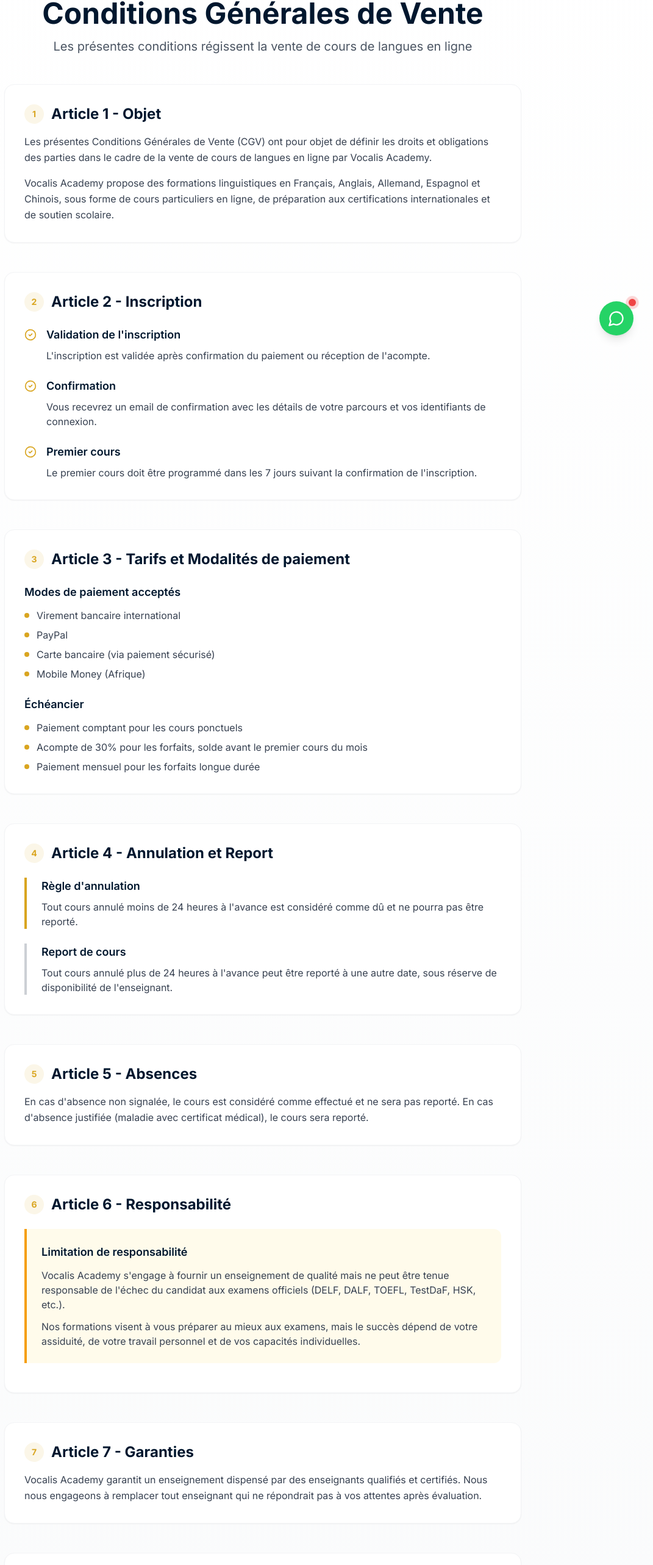
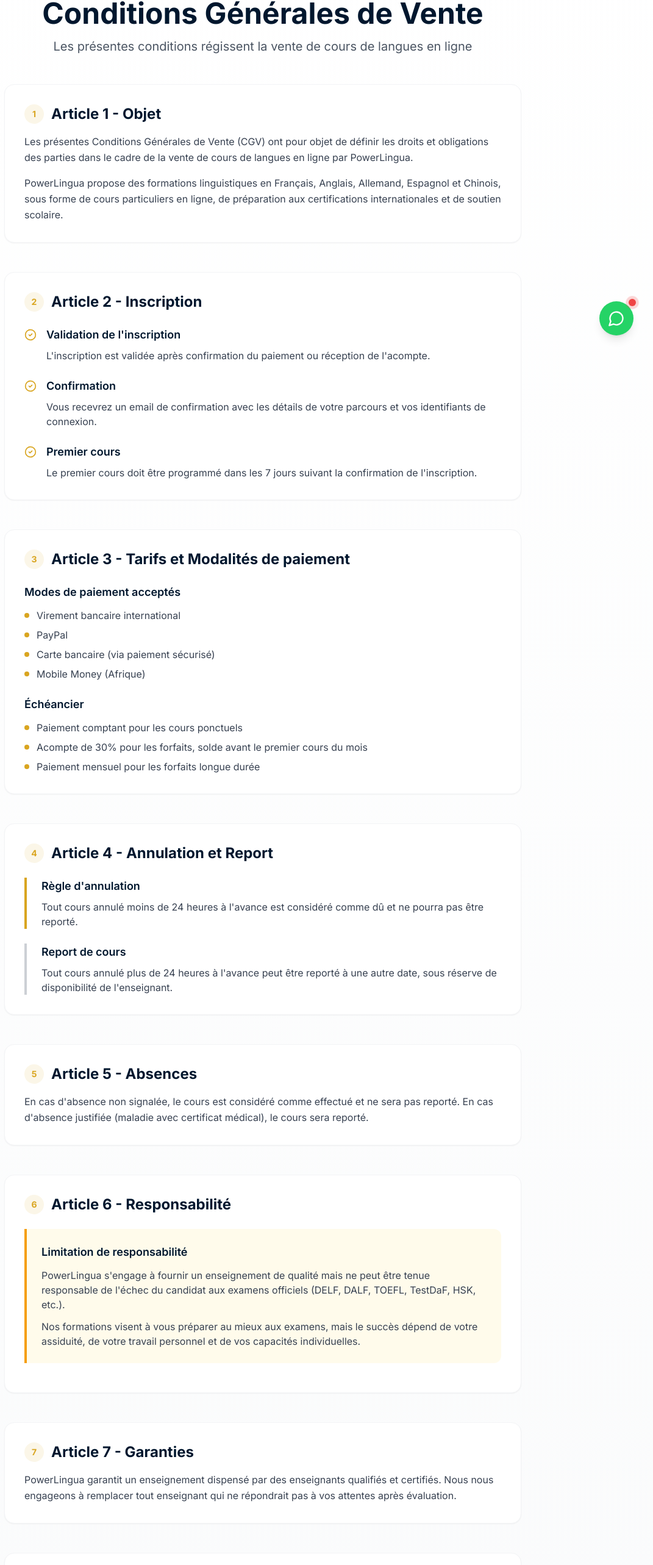
Before and after one commit to travelopportunities07-bot/sg-91c3514d-6c1c-4687-9189-9ab9e95859d6-1792160597, a Next.js app: page /cgv in a window 1280 px wide. Shown: the part 218-2784 px from the top of the page at 61% size, without its empty margins (209-1280 px from the left). Built offline with nearby package versions, Linux system fonts and the light colour scheme.

Commit message:
feat(pages): finalize branding updates to powerlingua

```diff
--- a/src/pages/cgv.tsx
+++ b/src/pages/cgv.tsx
@@ -8,8 +8,8 @@
   return (
     <>
       <SEO
-        title="Conditions Générales de Vente - Vocalis Academy"
-        description="Conditions générales de vente des cours de langues en ligne de Vocalis Academy"
+        title="Conditions Générales de Vente - PowerLingua"
+        description="Conditions générales de vente des cours de langues en ligne de PowerLingua"
       />
       <Header />
       <main className="min-h-screen bg-gradient-to-b from-white to-gray-50 pt-32 pb-20">
@@ -28,10 +28,10 @@
               Article 1 - Objet
             </h2>
             <p className="text-gray-700 mb-4 leading-relaxed">
-              Les présentes Conditions Générales de Vente (CGV) ont pour objet de définir les droits et obligations des parties dans le cadre de la vente de cours de langues en ligne par Vocalis Academy.
+              Les présentes Conditions Générales de Vente (CGV) ont pour objet de définir les droits et obligations des parties dans le cadre de la vente de cours de langues en ligne par PowerLingua.
             </p>
             <p className="text-gray-700 leading-relaxed">
-              Vocalis Academy propose des formations linguistiques en Français, Anglais, Allemand, Espagnol et Chinois, sous forme de cours particuliers en ligne, de préparation aux certifications internationales et de soutien scolaire.
+              PowerLingua propose des formations linguistiques en Français, Anglais, Allemand, Espagnol et Chinois, sous forme de cours particuliers en ligne, de préparation aux certifications internationales et de soutien scolaire.
             </p>
           </section>
 
@@ -165,7 +165,7 @@
             <div className="bg-amber-50 border-l-4 border-amber-500 p-6 rounded-r-xl mb-4">
               <h3 className="text-lg font-semibold text-navy mb-3">Limitation de responsabilité</h3>
               <p className="text-gray-700 mb-3">
-                Vocalis Academy s'engage à fournir un enseignement de qualité mais ne peut être tenue responsable de l'échec du candidat aux examens officiels (DELF, DALF, TOEFL, TestDaF, HSK, etc.).
+                PowerLingua s'engage à fournir un enseignement de qualité mais ne peut être tenue responsable de l'échec du candidat aux examens officiels (DELF, DALF, TOEFL, TestDaF, HSK, etc.).
               </p>
               <p className="text-gray-700">
                 Nos formations visent à vous préparer au mieux aux examens, mais le succès dépend de votre assiduité, de votre travail personnel et de vos capacités individuelles.
@@ -179,7 +179,7 @@
               Article 7 - Garanties
             </h2>
             <p className="text-gray-700 leading-relaxed">
-              Vocalis Academy garantit un enseignement dispensé par des enseignants qualifiés et certifiés. Nous nous engageons à remplacer tout enseignant qui ne répondrait pas à vos attentes après évaluation.
+              PowerLingua garantit un enseignement dispensé par des enseignants qualifiés et certifiés. Nous nous engageons à remplacer tout enseignant qui ne répondrait pas à vos attentes après évaluation.
             </p>
           </section>
 
@@ -199,7 +199,7 @@
               Article 9 - Propriété intellectuelle
             </h2>
             <p className="text-gray-700 leading-relaxed">
-              L'ensemble des supports pédagogiques (cours, exercices, vidéos, documents) reste la propriété exclusive de Vocalis Academy. Toute reproduction ou diffusion est interdite sans autorisation écrite.
+              L'ensemble des supports pédagogiques (cours, exercices, vidéos, documents) reste la propriété exclusive de PowerLingua. Toute reproduction ou diffusion est interdite sans autorisation écrite.
             </p>
           </section>
 
--- a/src/pages/politique-confidentialite.tsx
+++ b/src/pages/politique-confidentialite.tsx
@@ -8,7 +8,7 @@
   return (
     <>
       <SEO
-        title="Politique de Confidentialité - Vocalis Academy"
+        title="Politique de Confidentialité - PowerLingua"
         description="Notre politique de confidentialité et protection des données personnelles (RGPD)"
       />
       <Header />
@@ -130,7 +130,7 @@
             <div className="bg-gold/10 border-l-4 border-gold p-6 mt-8 rounded-r-xl">
               <p className="text-navy font-semibold flex items-start gap-3">
                 <Shield className="w-5 h-5 flex-shrink-0 mt-0.5" />
-                <span>Important : Ces droits peuvent être exercés à tout moment et gratuitement en nous contactant à l'adresse : <a href="mailto:contact@vocalis-academy.com" className="text-gold hover:underline">contact@vocalis-academy.com</a></span>
+                <span>Important : Ces droits peuvent être exercés à tout moment et gratuitement en nous contactant à l'adresse : <a href="mailto:contact@powerlingua.com" className="text-gold hover:underline">contact@powerlingua.com</a></span>
               </p>
             </div>
           </section>
@@ -148,7 +148,7 @@
               Pour toute question concernant notre politique de confidentialité ou pour exercer vos droits, vous pouvez nous contacter à :
             </p>
             <p className="text-gold font-semibold text-lg mb-6">
-              <a href="mailto:contact@vocalis-academy.com" className="hover:underline">contact@vocalis-academy.com</a>
+              <a href="mailto:contact@powerlingua.com" className="hover:underline">contact@powerlingua.com</a>
             </p>
             <div className="border-t border-gray-200 pt-6 mt-6">
               <p className="text-gray-600">
```
